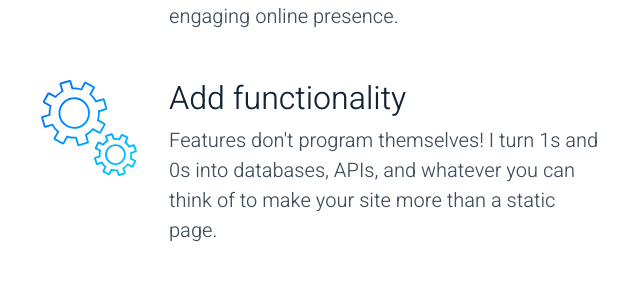
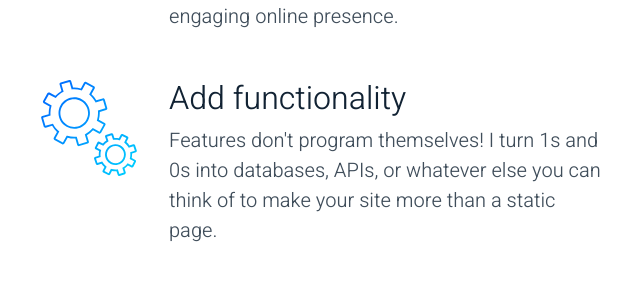
Before and after one commit to johann-miller/johannmillerdev-netlify, a Svelte app: page / in a window 1280 px wide. Shown: the part 1120-1416 px from the top of the page, without its empty margins (511-1151 px from the left). Built offline with nearby package versions, Linux system fonts and the light colour scheme.

Commit message:
Changed a word

```diff
--- a/src/App.svelte
+++ b/src/App.svelte
@@ -187,7 +187,7 @@ import ContactForm from './components/ContactForm.svelte'
 					<img src="images/gear-icon.svg" alt="Gear">
 					<h2>Add functionality</h2>
 					<p>
-						Features don't program themselves!  I turn 1s and 0s into databases, APIs, and whatever you can think of
+						Features don't program themselves!  I turn 1s and 0s into databases, APIs, or whatever else you can think of
 						to make your site more than a static page.
 					</p>
 				</li>
```
